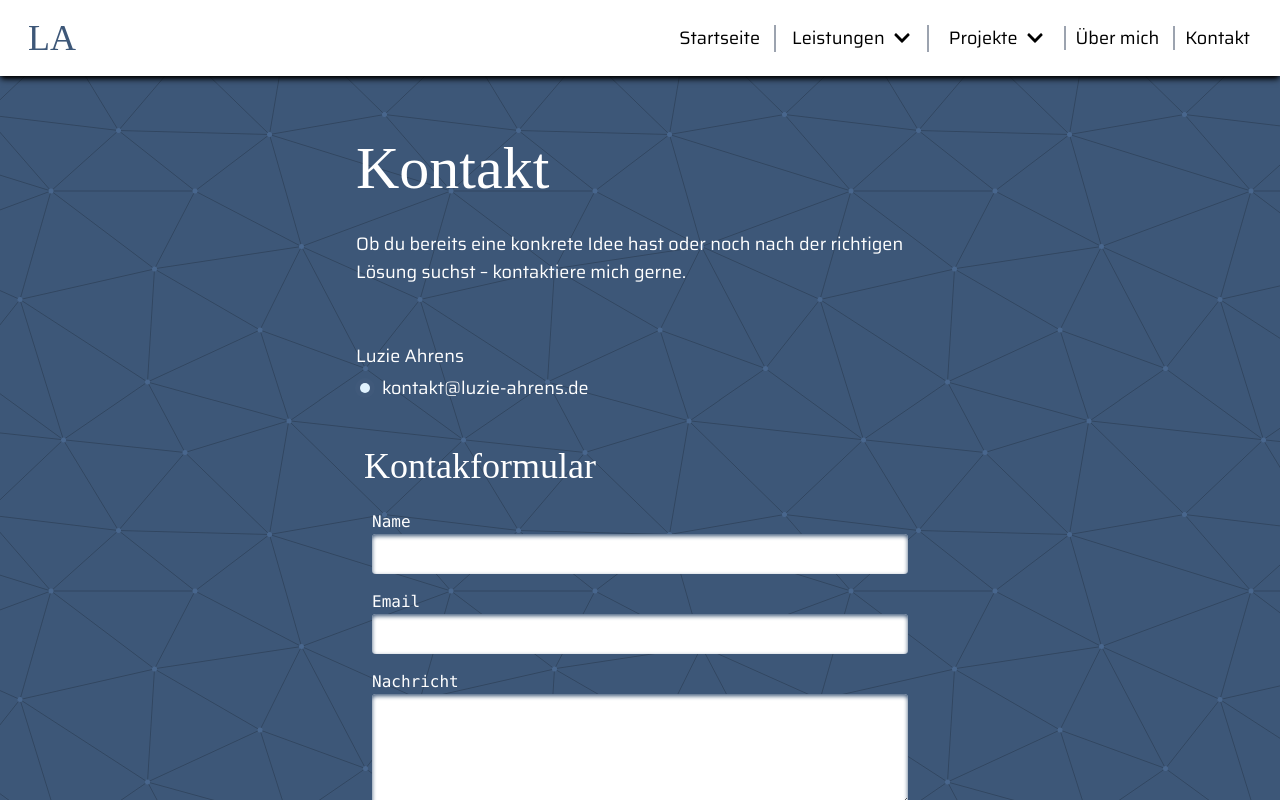
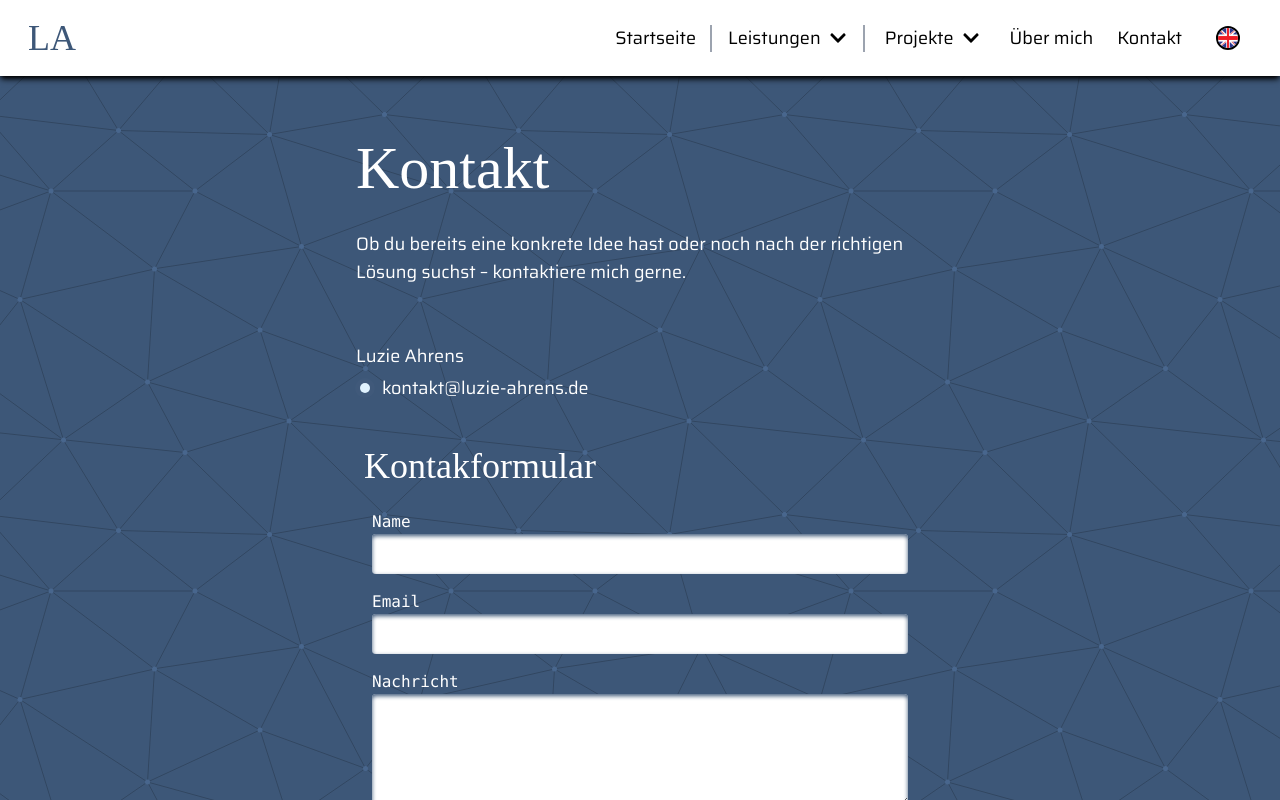
Before and after one commit to louziferr/luzie-website, a Next.js app: page /kontakt in a window 1280 px wide. Shown: the top 800 px of the page. Built offline with nearby package versions, Linux system fonts and the light colour scheme; a web font is replaced by a local one; what tailwindcss-animated would draw is missing.

Commit message:
finish english layout

```diff
--- a/app/eng/about-me/page.tsx
+++ b/app/eng/about-me/page.tsx
@@ -1,6 +1,6 @@
 "use client";
 
-export default function Programmierung() {
+export default function AboutMe() {
   return (
     <>
       <div className="pt-[40px] md:pt-[90px] bg-computer p-4 flex items-center justify-center flex-col">
@@ -38,8 +38,8 @@ export default function Programmierung() {
                 </p>
                 <div className="pt-0 p-4 flex items-start justify-center order-1 lg:order-2">
                   <img
-                    src="new_me.png"
-                    alt="ME"
+                    src="/new_me.png"
+                    alt="Luzie Ahrens"
                     className="h-[250px] p-4 md:h-[400px] lg:h-[550px] animate-delay-100 animate-fade shadow-md shadow-black bg-white"
                   />
                 </div>
--- a/app/kontakt/page.tsx
+++ b/app/kontakt/page.tsx
@@ -36,7 +36,7 @@ export default function Kontakt() {
             </div>
           </div>
 
-          <ContactForm />
+          <ContactForm english={false} />
         </div>
       </div>
     </>
--- a/app/layout.tsx
+++ b/app/layout.tsx
@@ -34,7 +34,7 @@ export default function RootLayout({
         {condition && <Header english={english_path} />}
 
         <div className="w-full">{children}</div>
-        {condition && <Footer />}
+        {condition && <Footer english={english_path} />}
       </body>
     </html>
   );
--- a/components/contact_form.tsx
+++ b/components/contact_form.tsx
@@ -11,7 +11,7 @@ interface ContactFormProps {
   english: boolean;
 }
 
-export default function ContactForm({ english = false }: ContactFormProps) {
+export default function ContactForm({ english }: ContactFormProps) {
   const [formData, setFormData] = useState<FormData>({
     name: "",
     email: "",
--- a/components/footer.tsx
+++ b/components/footer.tsx
@@ -1,6 +1,10 @@
 import Link from "next/link";
 
-export default function Footer() {
+interface FooterProps {
+  english: boolean;
+}
+
+export default function Footer({ english }: FooterProps) {
   return (
     <footer className="border-t-2 border-secondary">
       <div className="bg-secondary flex justify-between items-center px-5 py-2.5 max-h-[90px]">
@@ -10,10 +14,10 @@ export default function Footer() {
 
         <nav className="flex items-center gap-1">
           <Link
-            href={"/kontakt"}
+            href={english ? "/eng/contact" : "/kontakt"}
             className="text-white no-underline text-base px-2.5 py-1.25 hover:cursor-pointer"
           >
-            Kontakt
+            {english ? "Contact" : "Kontakt"}
           </Link>
 
           <Link
--- a/components/header.tsx
+++ b/components/header.tsx
@@ -173,11 +173,22 @@ export default function Header({ english }: HeaderProps) {
             <Link
               key={itemIndex}
               href={item[1]}
-              className="nav-link border-l-2 border-gray-400"
+              className="nav-link border-gray-400"
             >
               {item[0]}
             </Link>
           ))}
+
+          <Link
+            href={english ? "/" : "/eng"}
+            className="flex items-center justify-center ml-3 mr-3 w-10 h-10 cursor-pointer"
+          >
+            <img
+              className="w-6 h-6 rounded-full border-black border-2"
+              src={english ? "/german.png" : "/english.jpg"}
+              alt="language"
+            />
+          </Link>
         </nav>
 
         <button
@@ -268,6 +279,17 @@ export default function Header({ english }: HeaderProps) {
                 {item[0]}
               </Link>
             ))}
+
+            <Link
+              href={english ? "/" : "/eng"}
+              className="flex items-center justify-center ml-3 mr-3 w-10 h-10 cursor-pointer"
+            >
+              <img
+                className="w-6 h-6 rounded-full border-black border-2"
+                src={english ? "/german.png" : "/english.jpg"}
+                alt="language"
+              />
+            </Link>
           </div>
         </div>
       )}
```
Also changed, not shown: public/english.jpg (added), public/german.png (added).
